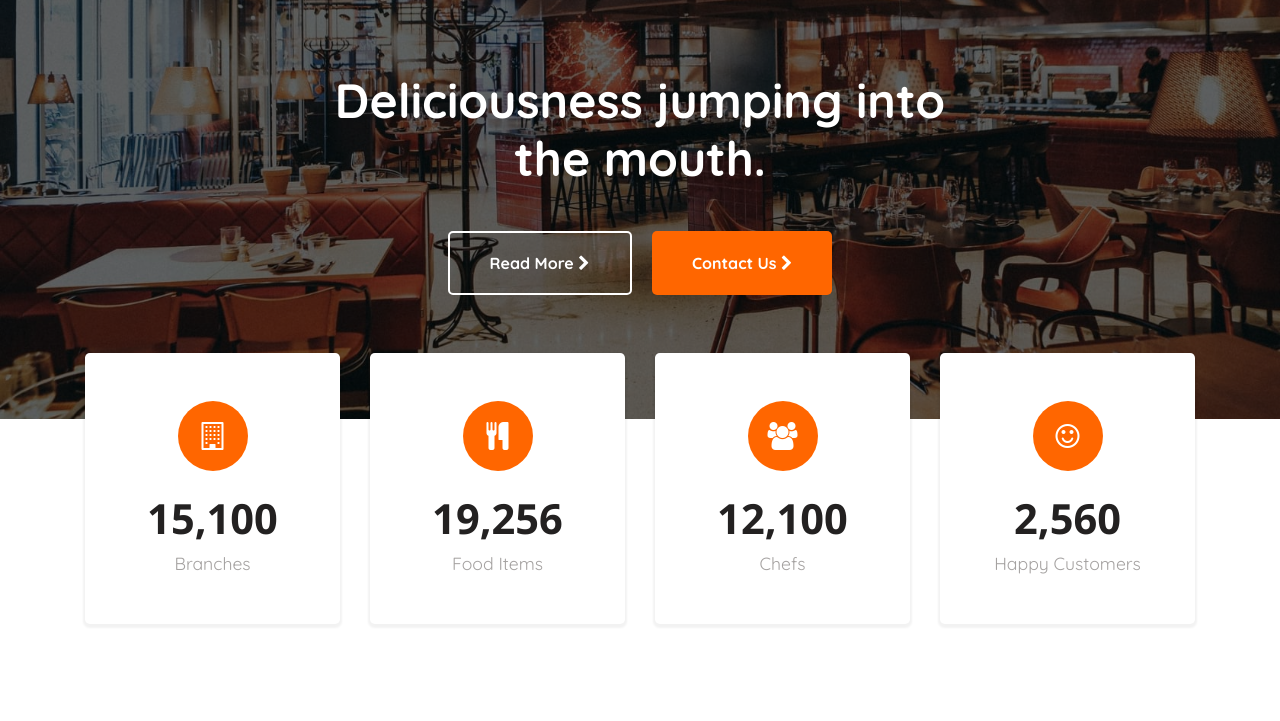
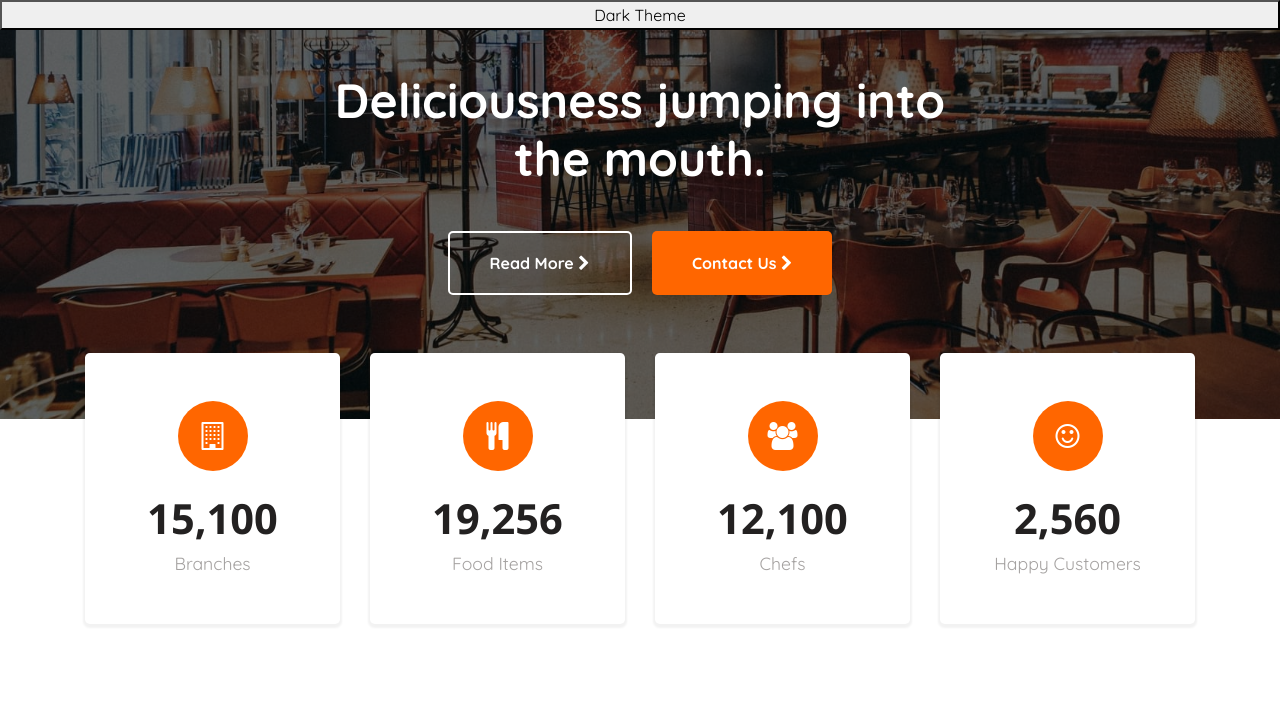
Before and after one commit to nhomLinhHuu/capstone_bc39, a plain HTML site: page index.html in a window 1280 px wide. Shown: the top 721 px of the page. Drawn offline with nearby package versions, Linux system fonts and the light colour scheme.

Commit message:
create huunguyen

```diff
--- a/index.html
+++ b/index.html
@@ -75,7 +75,7 @@
     <section></section>
     <!-- end service -->
     <!-- END HUU NGUYEN -->
-
+    <button class="fixed-top" onclick="setDarkTheme()">Dark Theme</button>
     <!-- LINH PHAM -->
     <!-- stats -->
     <section class="service">
@@ -448,6 +448,25 @@
         });
     </script>
     <!-- end coutup -->
+    <!-- dark theme -->
+    <script>
+        let a = 2;
+        function setDarkTheme(){
+            if(a%2==0){
+                document.documentElement.style.setProperty("--bg-color","#232220");
+                document.documentElement.style.setProperty("--heading-color","#fff");
+                document.documentElement.style.setProperty("--font-color","#a5a2a1");
+
+                console.log(a);
+
+            }else{
+                document.documentElement.style.setProperty("--bg-color","#fff");
+                document.documentElement.style.setProperty("--heading-color","#232121");
+                document.documentElement.style.setProperty("--font-color","#a5a2a1");
+            }
+            a++;
+        }
+    </script>
     <!-- END SCRIPT BY LINH PHAM -->
 </body>
 
```
